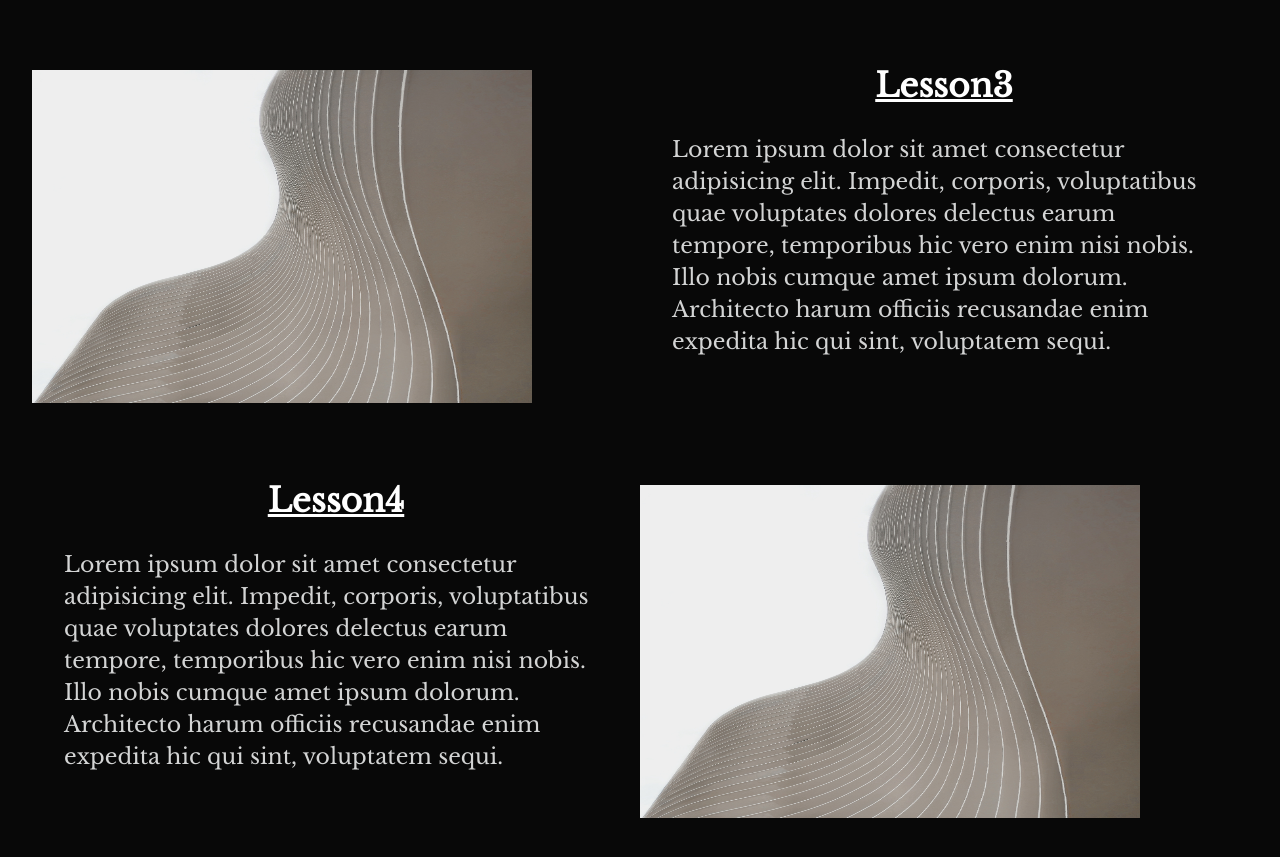
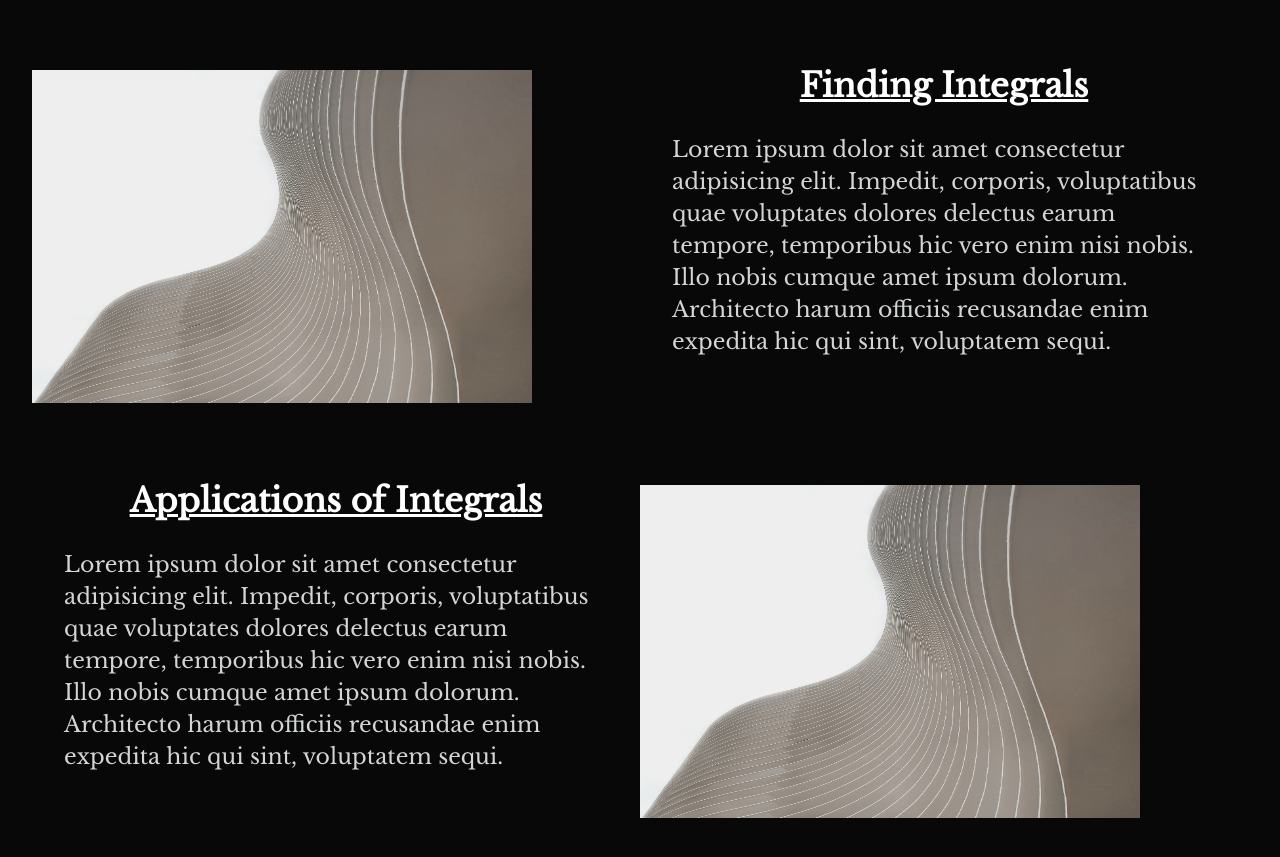
Before and after one commit to AnonymousRand/CruzHacks2023, a plain HTML site: page index.html in a window 1280 px wide. Shown: the part 2458-3315 px from the top of the page. Drawn offline with nearby package versions, Linux system fonts and the light colour scheme.

Commit message:
chamges some things around

```diff
--- a/index.html
+++ b/index.html
@@ -177,14 +177,14 @@
         <img src="pexels-matheus-viana-2414036.jpg" alt="The image could not load" width="500" height="333">
       </div>
       <div style="width: 50%; float:right">
-        <h2><a href="#">Lesson3</a></h2>
+        <h2><a href="#">Finding Integrals</a></h2>
 
         <p>Lorem ipsum dolor sit amet consectetur adipisicing elit. Impedit, corporis, voluptatibus quae voluptates dolores delectus earum tempore, temporibus hic vero enim nisi nobis. Illo nobis cumque amet ipsum dolorum. Architecto harum officiis recusandae enim expedita hic qui sint, voluptatem sequi.</p>
       </div>
     </div>
     <div class="introPanel">
       <div style="width: 50%; float:left">
-        <h2><a href="#">Lesson4</a></h2>
+        <h2><a href="#">Applications of Integrals</a></h2>
 
         <p>Lorem ipsum dolor sit amet consectetur adipisicing elit. Impedit, corporis, voluptatibus quae voluptates dolores delectus earum tempore, temporibus hic vero enim nisi nobis. Illo nobis cumque amet ipsum dolorum. Architecto harum officiis recusandae enim expedita hic qui sint, voluptatem sequi.</p>
       </div>
```
